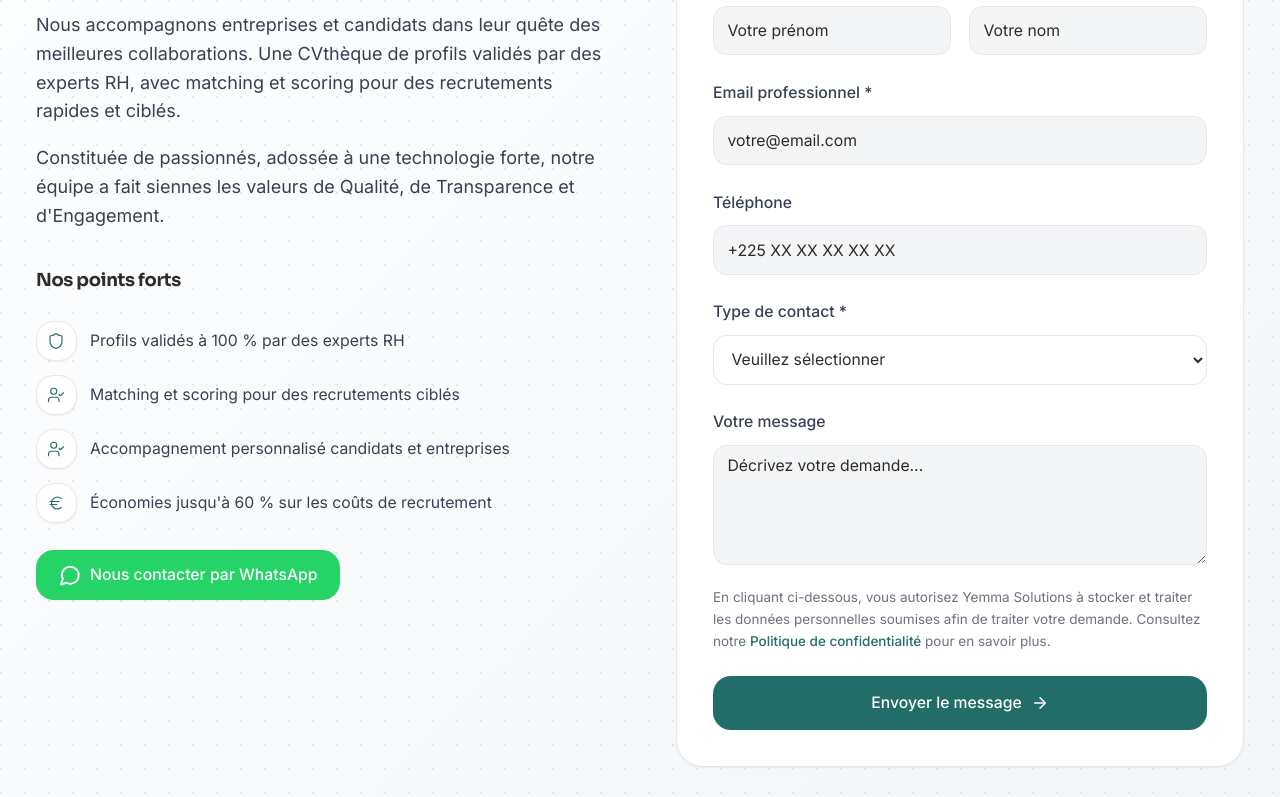
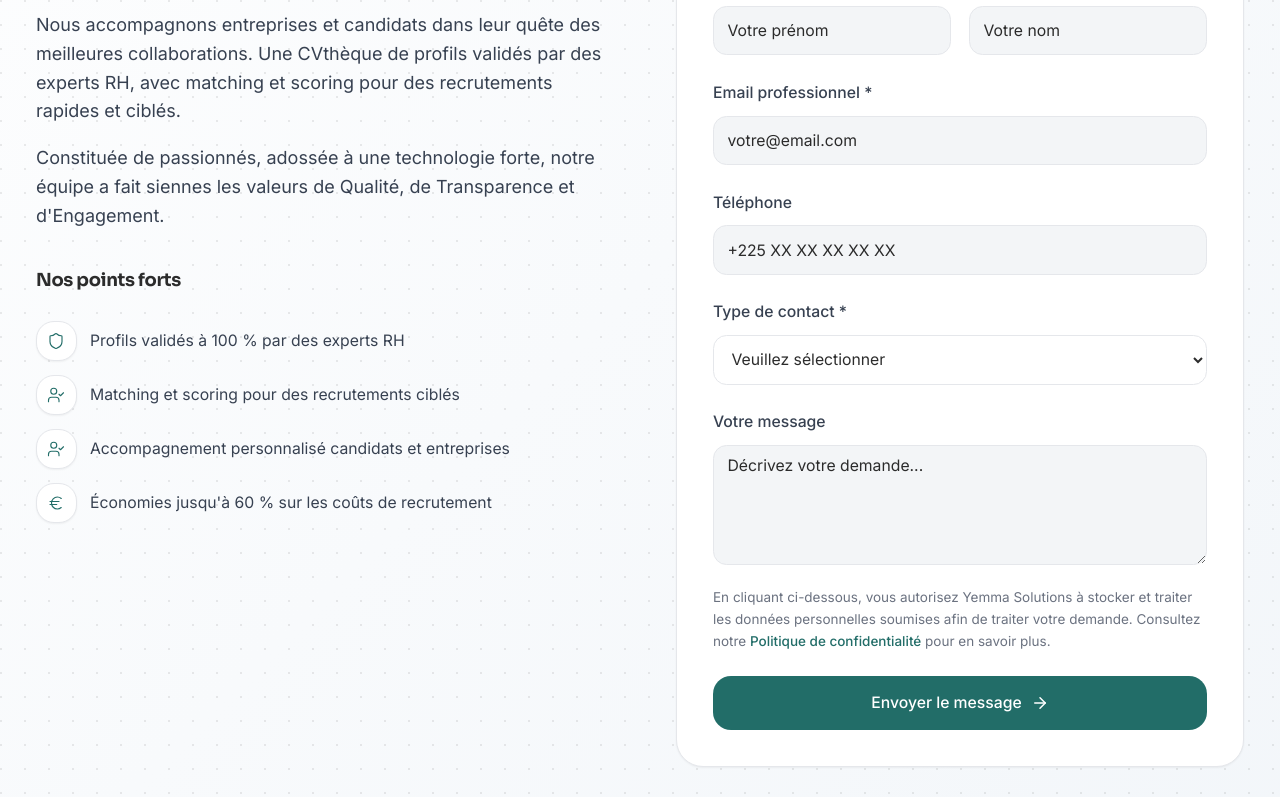
Before and after one commit to romaric-tokpa/yemma, a React (Vite) app in the folder frontend/: page /contact in a window 1280 px wide. Shown: the part 672-1469 px from the top of the page. Built offline with nearby package versions, Linux system fonts and the light colour scheme; no server answers.

Commit message:
remove wh

```diff
--- a/frontend/src/pages/Contact.jsx
+++ b/frontend/src/pages/Contact.jsx
@@ -2,7 +2,7 @@ import { useState } from 'react'
 import { Link } from 'react-router-dom'
 import { motion } from 'framer-motion'
 import {
-  Shield, UserCheck, Euro, ArrowRight, MessageCircle, CheckCircle2, AlertCircle,
+  Shield, UserCheck, Euro, ArrowRight, CheckCircle2, AlertCircle,
   Mail, MapPin, Linkedin
 } from 'lucide-react'
 import { ROUTES } from '@/constants/routes'
@@ -14,7 +14,6 @@ import { Textarea } from '@/components/ui/textarea'
 import PublicPageLayout from '@/components/layout/PublicPageLayout'
 
 const contactEmail = 'contact@yemma-solutions.com'
-const whatsappLink = 'https://wa.me/2250798872672'
 const linkedinUrl = 'https://www.linkedin.com/company/yemma-solutions/'
 
 const strengths = [
@@ -26,7 +25,6 @@ const strengths = [
 
 const contactChannels = [
   { icon: Mail, label: 'Email', href: `mailto:${contactEmail}`, accent: false },
-  { icon: MessageCircle, label: 'WhatsApp', href: whatsappLink, accent: true },
   { icon: Linkedin, label: 'LinkedIn', href: linkedinUrl, accent: false },
   { icon: MapPin, label: 'Siège', href: 'https://maps.google.com/?q=Abidjan,Cote+Ivoire', accent: false },
 ]
@@ -187,16 +185,6 @@ export default function Contact() {
                     )
                   })}
                 </ul>
-
-                <a
-                  href={whatsappLink}
-                  target="_blank"
-                  rel="noopener noreferrer"
-                  className="inline-flex items-center gap-2 px-5 py-3 rounded-xl text-sm font-medium bg-[#25D366] text-white hover:bg-[#20BA5A] transition-colors shadow-sm"
-                >
-                  <MessageCircle className="h-5 w-5" />
-                  Nous contacter par WhatsApp
-                </a>
               </motion.div>
 
               {/* Colonne droite — Formulaire */}
```
